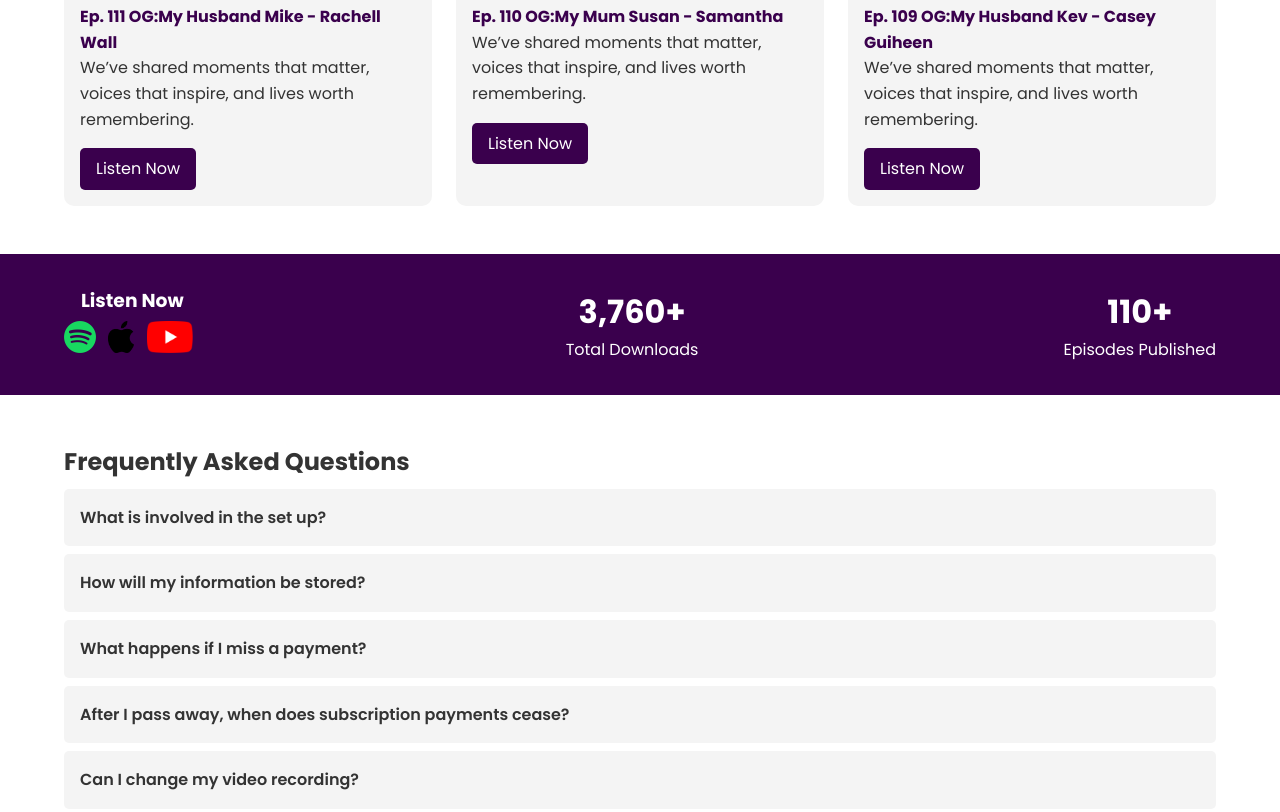
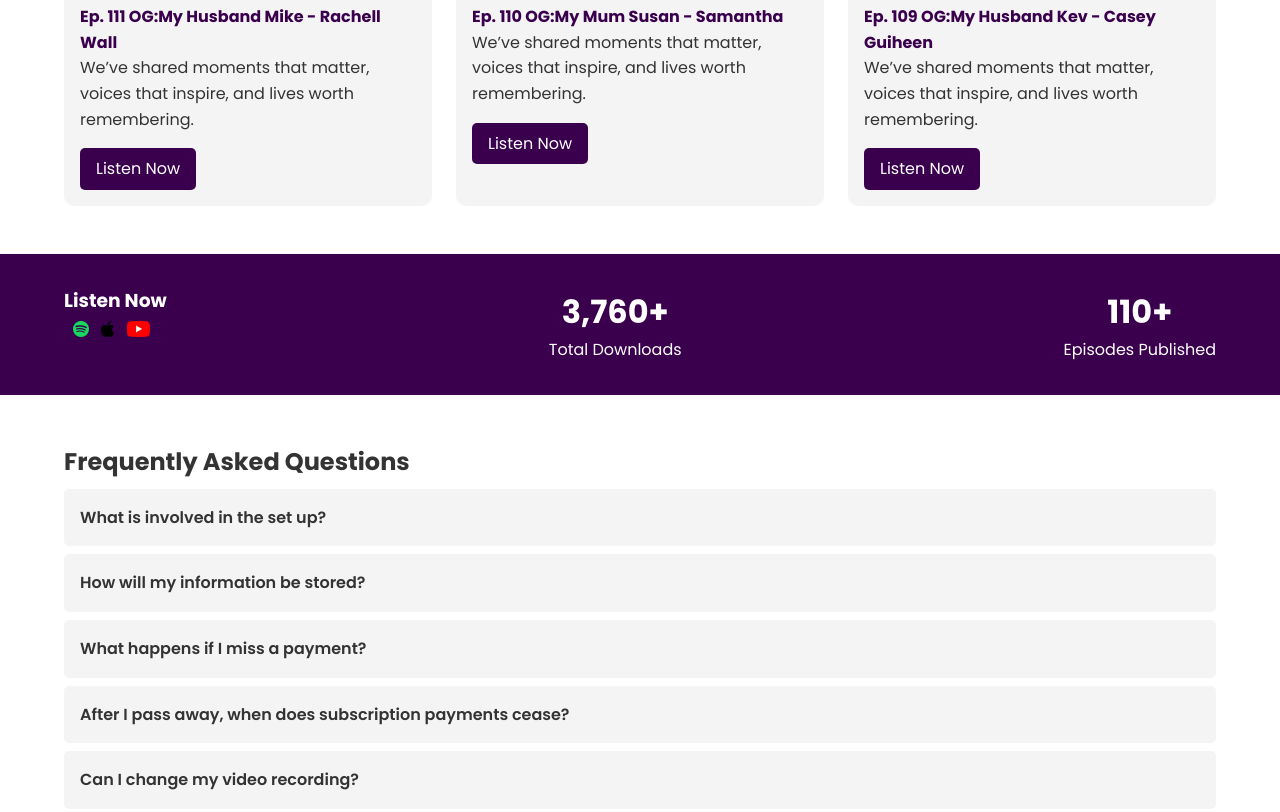
Before and after one commit to singsonjandro/MyLegacyMessage, a plain HTML site: page index.html in a window 1280 px wide. Shown: the part 1686-2498 px from the top of the page. Drawn offline with Linux system fonts and the light colour scheme.

Commit message:
Update styles.css

```diff
--- a/styles.css
+++ b/styles.css
@@ -150,7 +150,7 @@ header nav a {
 }
 
 .stats .icons img {
-  height: 2em;
+  height: 1em;
   margin-right: 0.5rem;
   margin-top: 5px;
   gap: 1.2em;
@@ -199,4 +199,5 @@ footer {
 strong {
   font-weight: 700;
   color: #3a004d; /* your theme purple */
+
 }
```
